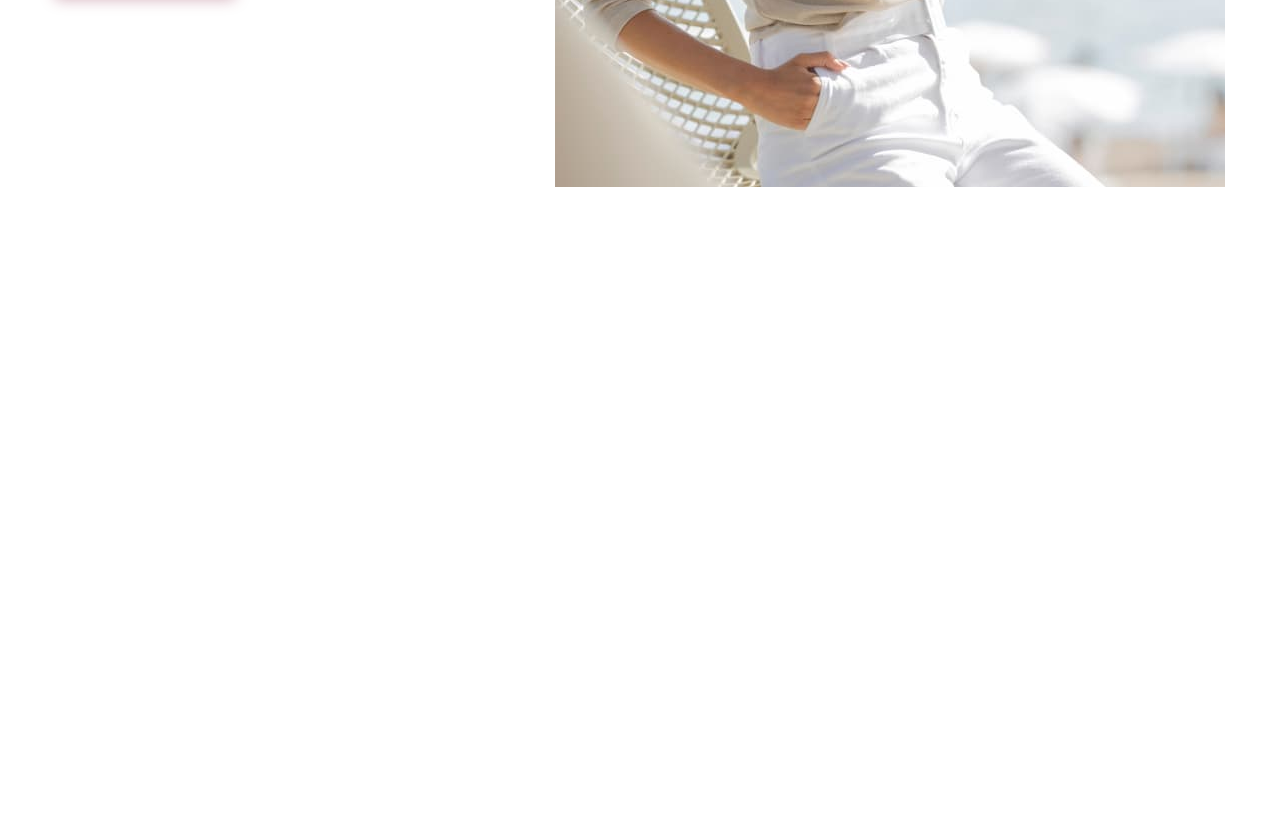
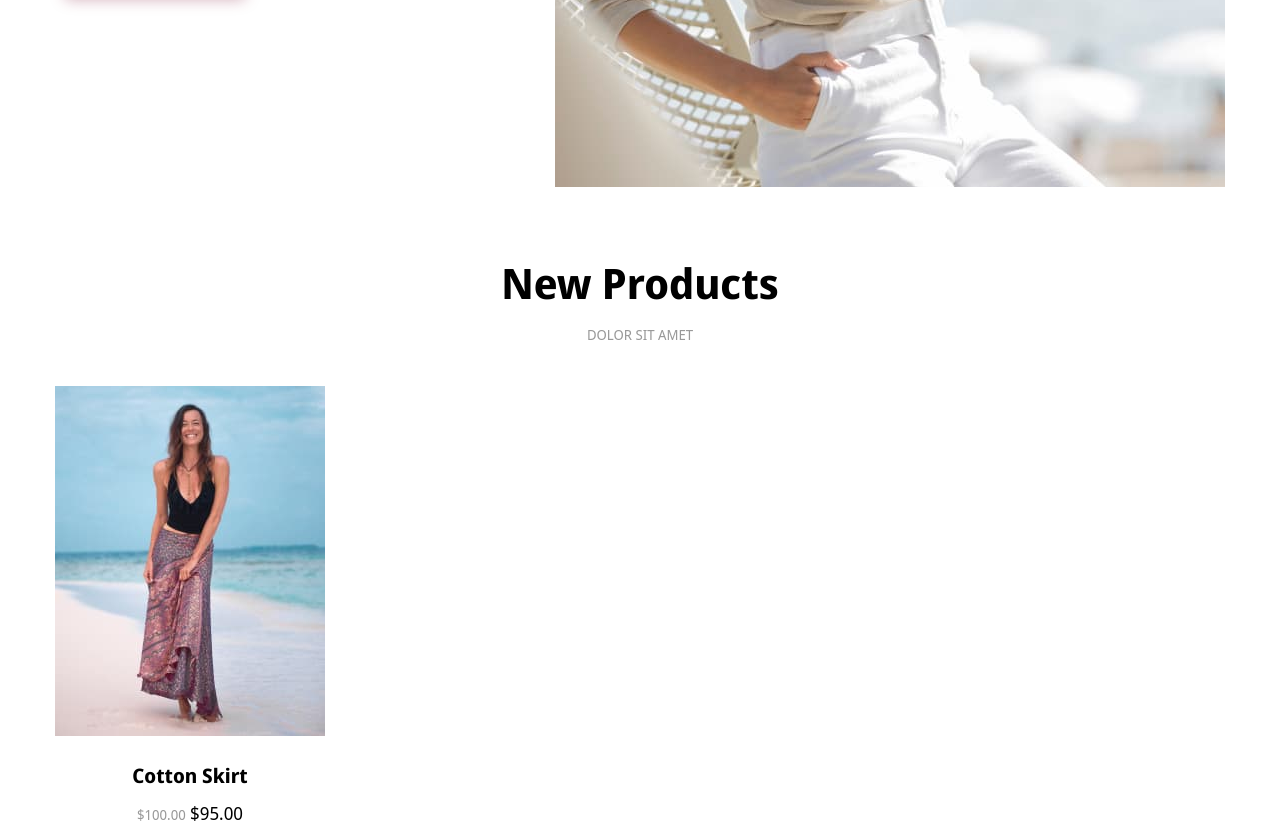
Before and after one commit to andreiadaew90/Elegance, a plain HTML site: page index.html in a window 1280 px wide. Shown: the part 691-1517 px from the top of the page. Before the commit the page ends 884 px from the top, so only its background shows below. Drawn offline with Linux system fonts and the light colour scheme; files whose address does not match are found by name.

Commit message:
верстка карточки

```diff
--- a/css/main.css
+++ b/css/main.css
@@ -37,6 +37,7 @@ body{
     display: flex;
     justify-content: flex-start;
     align-items: center;
+    flex-wrap: wrap;
 }
 .nav__logo{
     padding: 10px;
@@ -52,6 +53,7 @@ body{
     padding: 0;
     display: flex;
     margin-right: auto;
+    flex-wrap: wrap;
 }
 .nav__item:not(:last-child){
     margin-right:30px ;
@@ -88,6 +90,7 @@ body{
 }
 
 .link__buy{
+    margin-left: 10px;
     display: inline-block;
     font-size: 26px;
     line-height: 35px;
@@ -109,6 +112,7 @@ body{
     position: relative;
     display: flex;
     justify-content: flex-end;
+    margin-bottom: 62px;
 
 }
 .content{
@@ -129,4 +133,72 @@ body{
     width: 540px;
     margin: 0;
     margin-bottom: 60px;
+    margin-left: 10px;
 }
+
+/* секция новый продукт  New Products*/
+.wrapper__product{
+    text-align: center;
+    margin-bottom: 40px;
+}
+.collection__title{
+    margin: 0;
+    font-size: 42px;
+    line-height: 56px;
+    margin-bottom: 10px;
+}
+.collection__text{
+    font-size: 14px;
+    line-height: 19px;
+    color: #999999;
+    text-transform: uppercase;
+}
+.product__list{
+    list-style-type: none;
+    margin: 0;
+    padding: 0;
+    display: flex;
+    justify-content: flex-start;
+    align-items: center;
+    flex-wrap: wrap;
+}
+.product__item{
+    width: 270px;
+    margin-left: 15px;
+    margin-right: 15px;
+}
+.product__cart{
+    display: flex;
+    flex-wrap: wrap;
+    flex-direction: column;
+    align-items: center;
+}
+.product__title{
+    margin: 0;
+    margin-bottom: 12px;
+    font-size: 20px;
+    line-height: 27px;
+}
+.product__link{
+    order: -1;
+    margin-bottom: 20px;
+}
+.product__price__old{
+    font-size: 14px;
+line-height: 19px;
+text-transform: uppercase;
+color: #999999;
+}
+
+.product__item:nth-child(4n){
+    margin-right: 0;
+}
+.product__item:nth-child(4n)+.product__item{
+    margin-left: 0;
+}
+.product__item:first-child{
+    margin-left: 0;
+}
+.product__item:last-child{
+    margin-right: 0;
+}
--- a/index.html
+++ b/index.html
@@ -52,6 +52,99 @@
                 </div>
             </div>
         </section>
+        <section>
+            <div class="container">
+                <div class="wrapper__product">
+                    <h2 class="collection__title">New Products</h2>
+                    <span class="collection__text">dolor sit amet</span>
+                </div>
+                <ul class="product__list">
+                    <li class="product__item">
+                        <article class="product__cart">
+                            <h3 class="product__title">Cotton Skirt</h3>
+                            <a class="product__link" href="#">
+                                <img src="images/product.jpg" alt="">
+                            </a>
+                            <!-- временное решение обвертка -->
+                            <div>
+                                <span class="product__price__old">$100.00</span>
+                                <span class="product__price">$95.00</span>
+                        </div>
+                        </article>
+                    </li>
+                    <!-- <li class="product__item">
+                        <article>
+                            <h3>Cotton Skirt</h3>
+                            <a href="#">
+                                <img src="images/product.jpg" alt="">
+                            </a>
+                            <span class="product__price__old">$100.00</span>
+                            <span class="product__price">$95.00</span>
+                        </article>
+                    </li>
+                    <li class="product__item">
+                        <article>
+                            <h3>Cotton Skirt</h3>
+                            <a href="#">
+                                <img src="images/product.jpg" alt="">
+                            </a>
+                            <span class="product__price__old">$100.00</span>
+                            <span class="product__price">$95.00</span>
+                        </article>
+                    </li>
+                    <li class="product__item">
+                        <article>
+                            <h3>Cotton Skirt</h3>
+                            <a href="#">
+                                <img src="images/product.jpg" alt="">
+                            </a>
+                            <span class="product__price__old">$100.00</span>
+                            <span class="product__price">$95.00</span>
+                        </article>
+                    </li>
+                    <li class="product__item">
+                        <article>
+                            <h3>Cotton Skirt</h3>
+                            <a href="#">
+                                <img src="images/product.jpg" alt="">
+                            </a>
+                            <span class="product__price__old">$100.00</span>
+                            <span class="product__price">$95.00</span>
+                        </article>
+                    </li>
+                    <li class="product__item">
+                        <article>
+                            <h3>Cotton Skirt</h3>
+                            <a href="#">
+                                <img src="images/product.jpg" alt="">
+                            </a>
+                            <span class="product__price__old">$100.00</span>
+                            <span class="product__price">$95.00</span>
+                        </article>
+                    </li>
+                    <li class="product__item">
+                        <article>
+                            <h3>Cotton Skirt</h3>
+                            <a href="#">
+                                <img src="images/product.jpg" alt="">
+                            </a>
+                            <span class="product__price__old">$100.00</span>
+                            <span class="product__price">$95.00</span>
+                        </article>
+                    </li>
+                    <li class="product__item">
+                        <article>
+                            <h3>Cotton Skirt</h3>
+                            <a href="#">
+                                <img src="images/product.jpg" alt="">
+                            </a>
+                            <span class="product__price__old">$100.00</span>
+                            <span class="product__price">$95.00</span>
+                        </article>
+                    </li> -->
+                </ul>
+            </div>
+        </section>
     </main>
 </body>
 </html>
```
Also changed, not shown: images/product.jpg (added).
